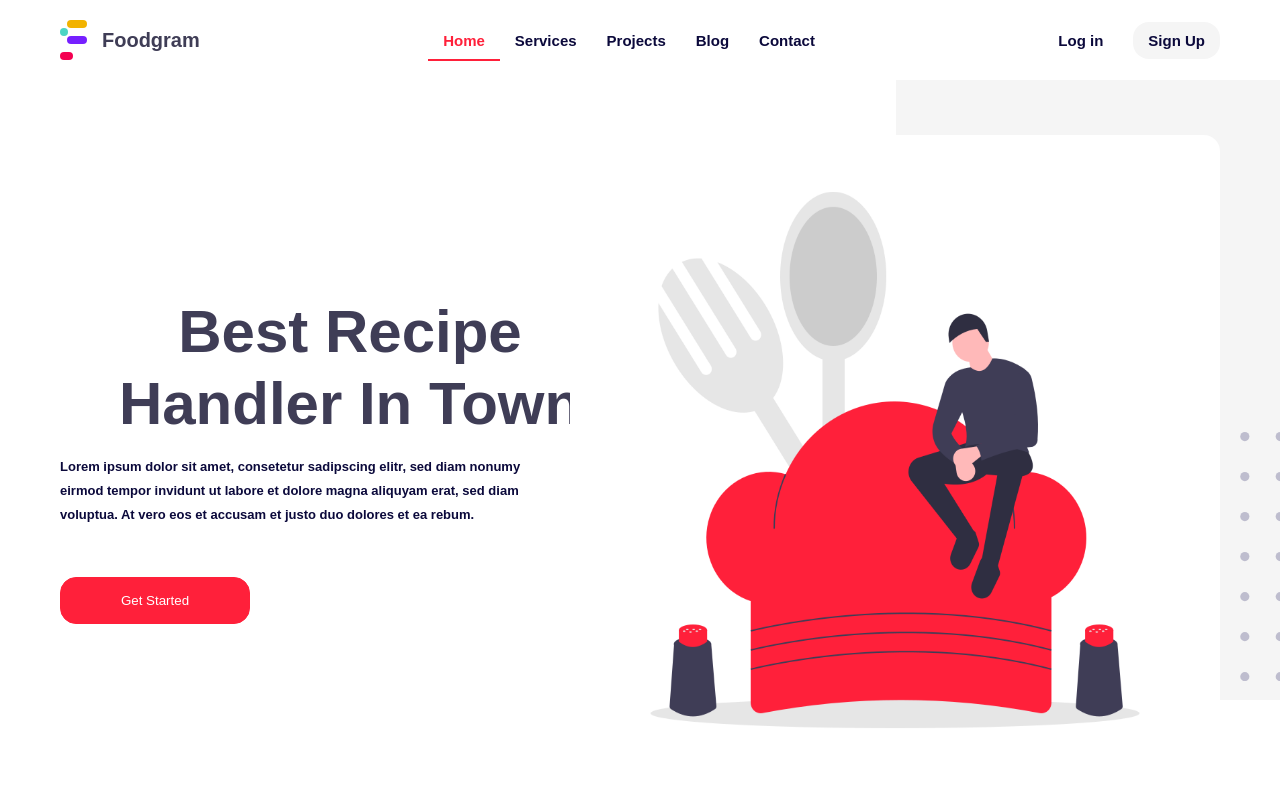
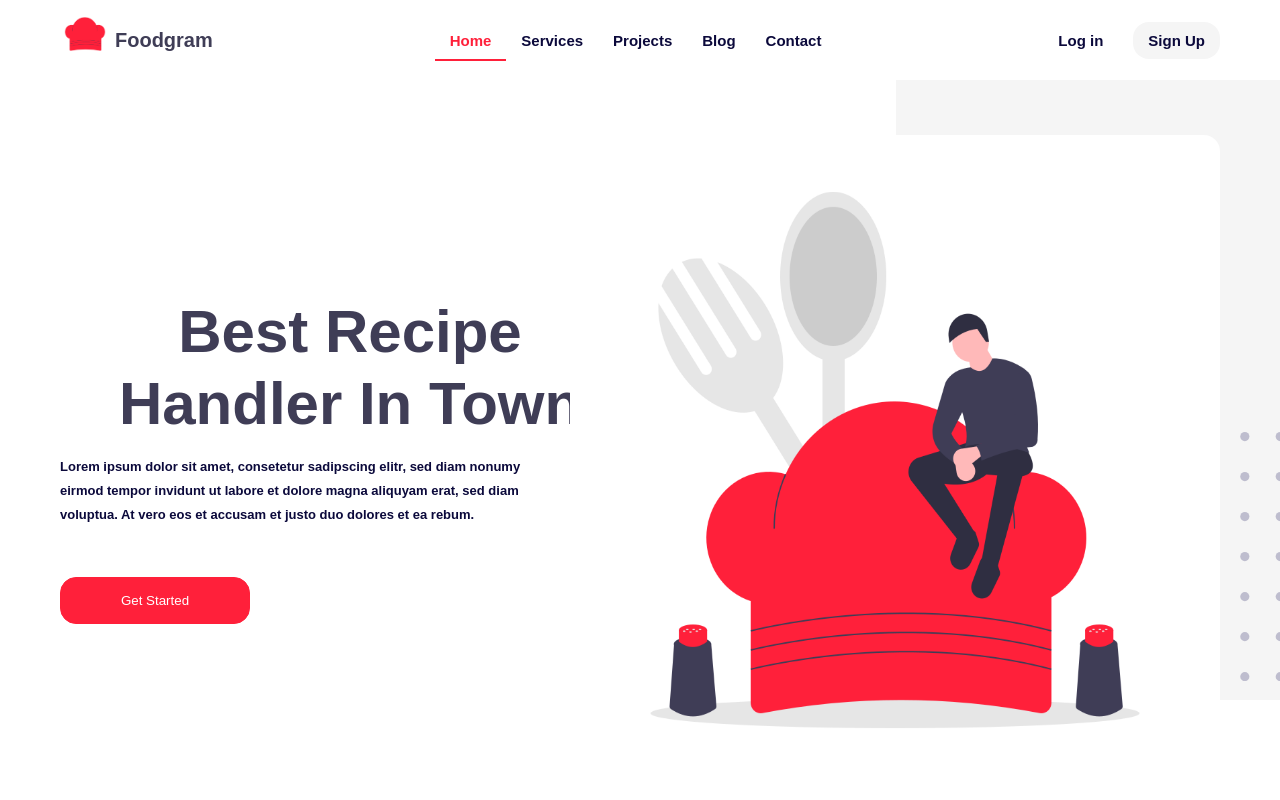
Before and after one commit to COP4331-Large-Project/FoodGram, a React (Create React App) app in the folder frontend/: page / in a window 1280 px wide. Shown: the top 800 px of the page. Built offline with nearby package versions, Linux system fonts and the light colour scheme; a web font is replaced by a local one.

Commit message:
Adding logo to main page/home page, fixing some issues with style.css

```diff
--- a/frontend/src/components/Nav/TopNavbar.jsx
+++ b/frontend/src/components/Nav/TopNavbar.jsx
@@ -5,8 +5,8 @@ import { Link } from "react-scroll";
 import Sidebar from "../Nav/Sidebar";
 import Backdrop from "../Elements/Backdrop";
 // Assets
-import LogoIcon from "../../assets/svg/Logo";
 import BurgerIcon from "../../assets/svg/BurgerIcon";
+import LogoIcon from "../../assets/img/logo_chef_hat.png";
 
 export default function TopNavbar() {
   const [y, setY] = useState(window.scrollY);
@@ -27,8 +27,8 @@ export default function TopNavbar() {
       <Wrapper className="flexCenter animate whiteBg" style={y > 100 ? { height: "60px" } : { height: "80px" }}>
         <NavInner className="container flexSpaceCenter">
           <Link className="pointer flexNullCenter" to="home" smooth={true}>
-            <LogoIcon />
-            <h1 style={{ marginLeft: "15px" }} className="font20 extraBold">
+            <img className="radius8" class="logoSize" src={LogoIcon} />
+            <h1 style={{ marginLeft: "5px" }} className="font20 extraBold">
               Foodgram
             </h1>
           </Link>
--- a/frontend/src/components/Nav/TopNavbar_dashboard.jsx
+++ b/frontend/src/components/Nav/TopNavbar_dashboard.jsx
@@ -8,7 +8,7 @@ import Backdrop from "../Elements/Backdrop";
 import BurgerIcon from "../../assets/svg/BurgerIcon";
 import { FontAwesomeIcon } from "@fortawesome/react-fontawesome";
 import { faSignOut } from "@fortawesome/free-solid-svg-icons";
-import logoIcon from "../../assets/img/logo_chef_hat.png";
+import LogoIcon from "../../assets/img/logo_chef_hat.png";
 
 export default function TopNavbar() {
   const [y, setY] = useState(window.scrollY);
@@ -40,7 +40,7 @@ export default function TopNavbar() {
       <Wrapper className="flexCenter animate whiteBg" style={y > 100 ? { height: "60px" } : { height: "80px" }}>
         <NavInner className="container flexSpaceCenter">
           <Link className="flexNullCenter" to="home" smooth={true}>
-          <img className="radius8" class="logoSize" src={logoIcon} />
+            <img className="radius8" class="logoSize" src={LogoIcon} />
             <h1 style={{ marginLeft: "5px" }} className="font20 extraBold">
               Foodgram
             </h1>
--- a/frontend/src/style/index.css
+++ b/frontend/src/style/index.css
@@ -380,7 +380,7 @@ body {
   height: 650px;
 }
 .logoSize {
-  margin-bottom: 10%;
+  margin-bottom: 8%;
   width: 50px;
   height: 50px;
 }
```
